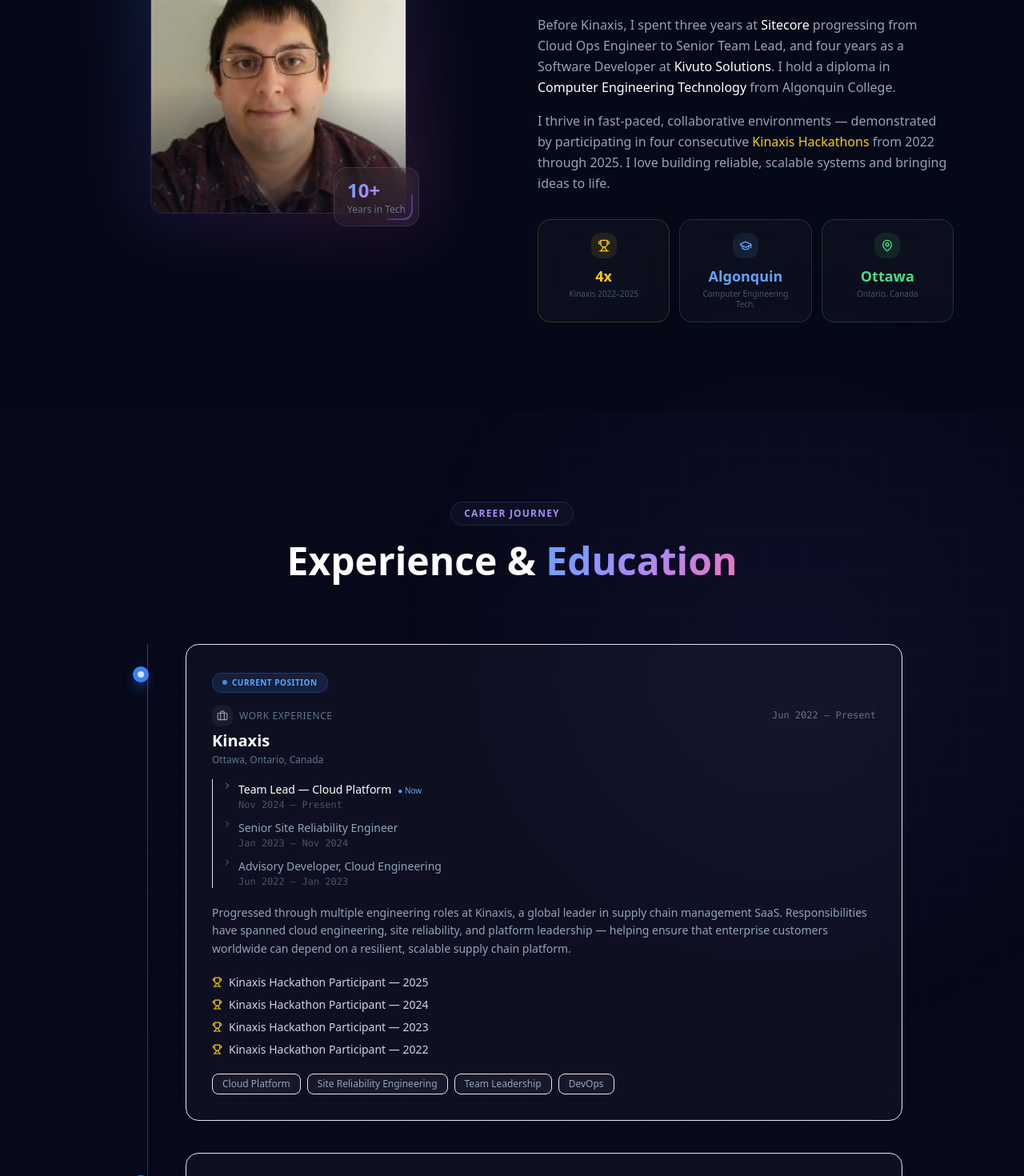
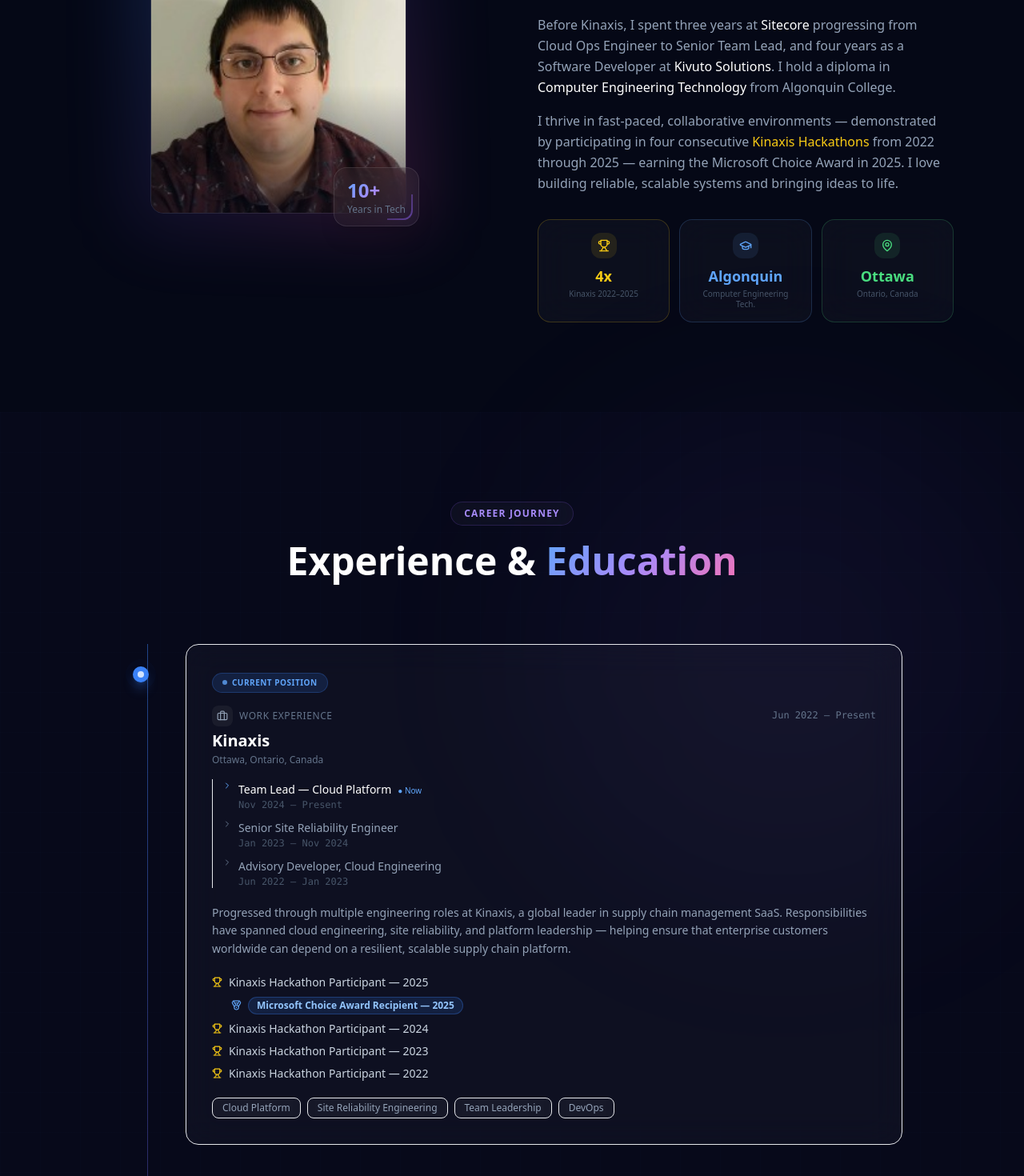
Before and after one commit to ryan-neville/rn-portfolio, a Next.js app: page / in a window 1280 px wide. Shown: the part 1280-2750 px from the top of the page at 80% size. Built offline with nearby package versions, Linux system fonts and the light colour scheme.

Commit message:
feat: Added Microsoft Choice Award Recipient info.

```diff
--- a/components/About.tsx
+++ b/components/About.tsx
@@ -122,7 +122,7 @@ export default function About() {
                 I thrive in fast-paced, collaborative environments — demonstrated by participating
                 in four consecutive{' '}
                 <span className="text-yellow-400 font-medium">Kinaxis Hackathons</span> from 2022
-                through 2025. I love building reliable, scalable systems and bringing ideas to life.
+                through 2025 — earning the Microsoft Choice Award in 2025. I love building reliable, scalable systems and bringing ideas to life.
               </p>
             </div>
 
--- a/components/Experience.tsx
+++ b/components/Experience.tsx
@@ -2,7 +2,7 @@
 
 import { useRef } from 'react'
 import { motion, useInView } from 'framer-motion'
-import { Briefcase, GraduationCap, Trophy, Star, Code, ChevronRight } from 'lucide-react'
+import { Briefcase, GraduationCap, Trophy, Star, Code, ChevronRight, Medal } from 'lucide-react'
 
 type Role = {
   title: string
@@ -19,7 +19,7 @@ type Entry = {
   current?: boolean
   description: string
   roles: Role[]
-  highlights: { icon: React.ElementType; color: string; text: string }[]
+  highlights: { icon: React.ElementType; color: string; text: string; award?: boolean }[]
   tags: string[]
   accent: string
   dotColor: string
@@ -43,6 +43,7 @@ const experiences: Entry[] = [
     ],
     highlights: [
       { icon: Trophy, color: 'text-yellow-400', text: 'Kinaxis Hackathon Participant — 2025' },
+      { icon: Medal, color: 'text-blue-400', text: 'Microsoft Choice Award Recipient — 2025', award: true },
       { icon: Trophy, color: 'text-yellow-400', text: 'Kinaxis Hackathon Participant — 2024' },
       { icon: Trophy, color: 'text-yellow-400', text: 'Kinaxis Hackathon Participant — 2023' },
       { icon: Trophy, color: 'text-yellow-400', text: 'Kinaxis Hackathon Participant — 2022' },
@@ -189,10 +190,19 @@ function EntryCard({ exp, index, isInView }: { exp: Entry; index: number; isInVi
         {exp.highlights.length > 0 && (
           <div className="space-y-2 mb-5">
             {exp.highlights.map((h, j) => (
-              <div key={j} className="flex items-center gap-2">
-                <h.icon size={13} className={`${h.color} flex-shrink-0`} />
-                <span className="text-sm text-slate-300">{h.text}</span>
-              </div>
+              h.award ? (
+                <div key={j} className="flex items-center gap-2 pl-6">
+                  <h.icon size={13} className={`${h.color} flex-shrink-0`} />
+                  <span className="inline-flex items-center gap-1.5 px-2.5 py-0.5 rounded-full text-xs font-semibold bg-blue-500/15 text-blue-300 border border-blue-500/30">
+                    {h.text}
+                  </span>
+                </div>
+              ) : (
+                <div key={j} className="flex items-center gap-2">
+                  <h.icon size={13} className={`${h.color} flex-shrink-0`} />
+                  <span className="text-sm text-slate-300">{h.text}</span>
+                </div>
+              )
             ))}
           </div>
         )}
```
